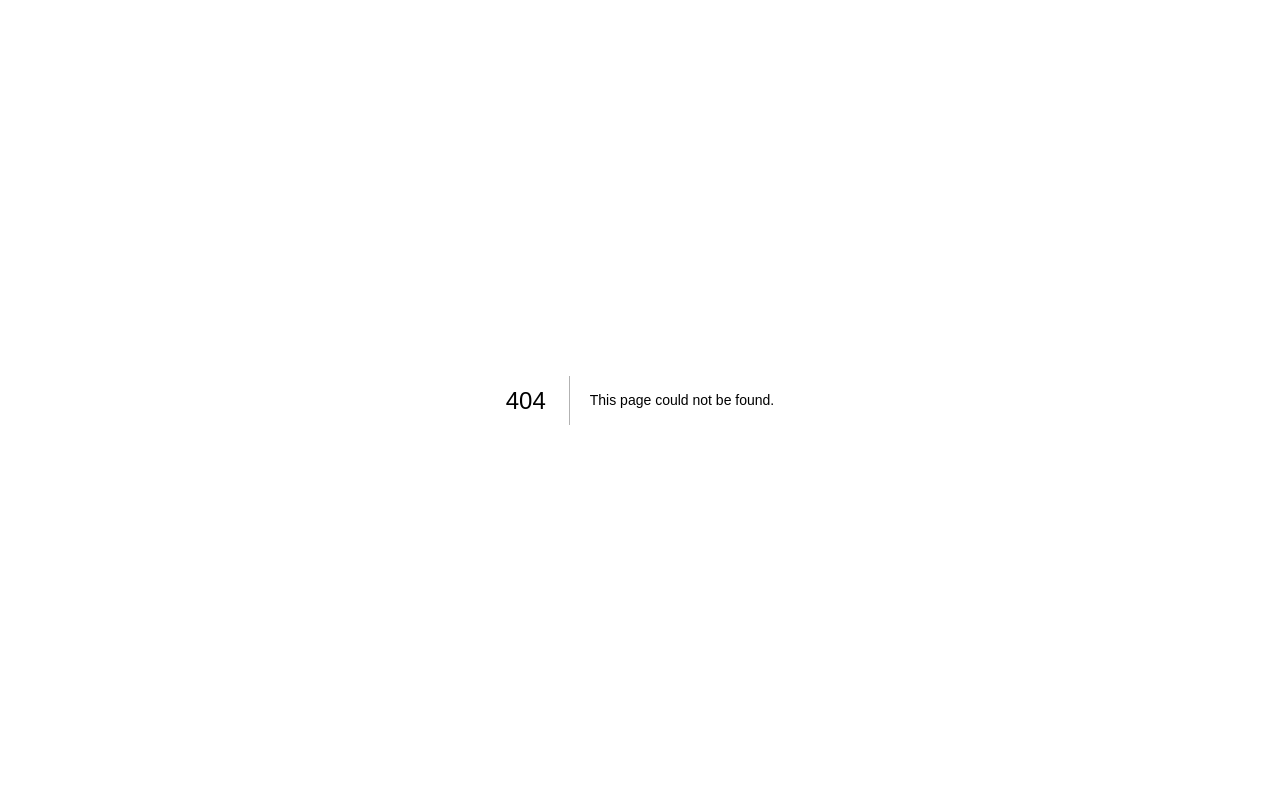
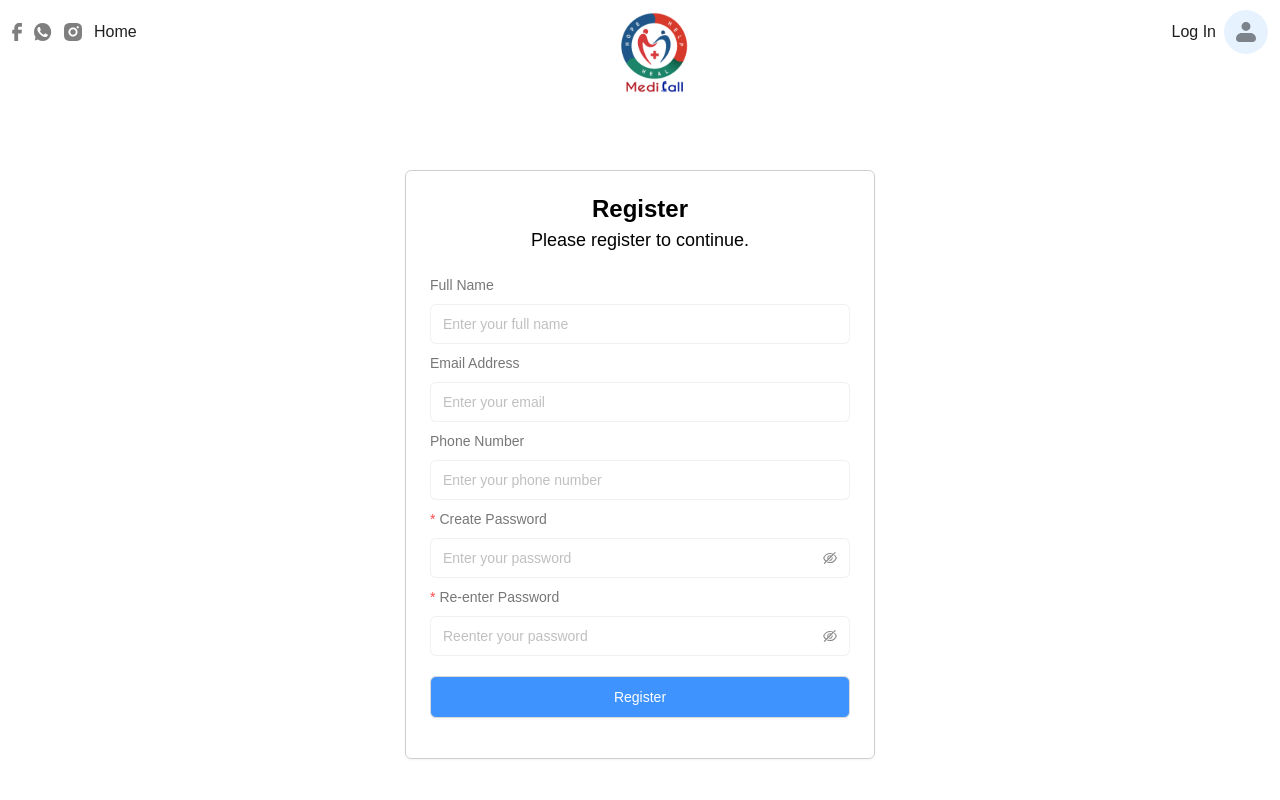
Before and after one commit to sarahahmadmalik/Medical-Academy, a Next.js app: page /RegisterPage in a window 1280 px wide. Before the commit this address had no page. Shown: the top 800 px of the page. Built offline with nearby package versions, Linux system fonts and the light colour scheme.

Commit message:
register

```diff
--- a/components/Login.jsx
+++ b/components/LoginForm.jsx
@@ -1,7 +1,7 @@
 import React from 'react';
 import { Form, Input, Button } from 'antd';
 
-function Login() {
+function LoginForm() {
   const onFinish = (values) => {
     console.log('Form values:', values);
   };
@@ -26,7 +26,7 @@ function Login() {
         </Form.Item>
 
         <Form.Item className="mb-0">
-          <Button className="bg-[#1F5689] py-5  flex w-full items-center justify-center" >
+          <Button className="bg-[#1F5689] google-btn py-5  flex w-full items-center justify-center" >
             Continue with Google
           </Button>
         </Form.Item>
@@ -36,13 +36,14 @@ function Login() {
         </div>
 
         <Form.Item>
-          <Button className="bg-[#D7392B] py-5  flex w-full items-center justify-center text-white hover:text-white" block>
+          <Button className="bg-[#D7392B] login-btn py-5  flex w-full items-center justify-center text-white hover:text-white" block>
             Log In
           </Button>
         </Form.Item>
       </Form>
+
     </div>
   );
 }
 
-export default Login;
+export default LoginForm;
--- /dev/null
+++ b/components/RegisterForm.jsx
@@ -0,0 +1,71 @@
+import React, { useState } from 'react';
+import { Form, Input, Button, message } from 'antd';
+
+function RegisterForm() {
+  const [form] = Form.useForm();
+  const [password, setPassword] = useState('');
+  const [rePassword, setRePassword] = useState('');
+
+  const handlePasswordChange = (event) => {
+    setPassword(event.target.value);
+  };
+
+  const handleRePasswordChange = (event) => {
+    setRePassword(event.target.value);
+  };
+
+  const onFinish = (values) => {
+    console.log('Form values:', values);
+    message.success('Registration successful');
+  };
+
+  const validateRePassword = (_, value) => {
+    if (value && value !== password) {
+      return Promise.reject(new Error('Passwords do not match'));
+    }
+    return Promise.resolve();
+  };
+
+  return (
+    <div className="flex flex-col text-center px-6 py-5 rounded-md shadow-sm w-[470px] border border-[#00000030]">
+      <h2 className="font-[600] text-[24px]">Register</h2>
+      <p className="font-[400] text-[18px]">Please register to continue.</p>
+
+      <Form
+        name="registerForm"
+        onFinish={onFinish}
+        form={form}
+        style={{ marginTop: '20px' }}
+        layout="vertical"
+      >
+        <Form.Item label="Full Name" className="text-[#777777] mb-2" name="fullName">
+          <Input placeholder="Enter your full name" className="border border-[#0000000F] py-2 px-3" />
+        </Form.Item>
+
+        <Form.Item label="Email Address" className="text-[#777777] mb-2" name="email">
+          <Input placeholder="Enter your email" className="border border-[#0000000F] py-2 px-3" />
+        </Form.Item>
+
+        <Form.Item label="Phone Number" className="text-[#777777] mb-2" name="phoneNumber">
+          <Input placeholder="Enter your phone number" className="border border-[#0000000F] py-2 px-3" />
+        </Form.Item>
+
+        <Form.Item label="Create Password" className="text-[#777777] mb-2" name="password" rules={[{ required: true, message: 'Please enter a password' }]}>
+          <Input.Password placeholder="Enter your password" className="border border-[#0000000F] py-2 px-3" onChange={handlePasswordChange} />
+        </Form.Item>
+
+        <Form.Item label="Re-enter Password" className="text-[#777777] mb-2" name="rePassword" rules={[{ required: true, message: 'Please reenter your password' }, { validator: validateRePassword }]}>
+          <Input.Password placeholder="Reenter your password" className="border border-[#0000000F] py-2 px-3" onChange={handleRePasswordChange} />
+        </Form.Item>
+
+        <Form.Item className="my-5">
+          <Button className="bg-[#3F93FF] register-btn py-5  flex w-full items-center justify-center text-white hover:text-white" block htmlType="submit">
+            Register
+          </Button>
+        </Form.Item>
+      </Form>
+    </div>
+  );
+}
+
+export default RegisterForm;
--- /dev/null
+++ b/context/AuthProvider.jsx
@@ -0,0 +1,35 @@
+import { createContext, useContext, useEffect, useState } from 'react';
+
+const AuthContext = createContext();
+
+export function AuthProvider({ children }) {
+  const [user, setUser] = useState(null);
+
+  // useEffect(() => {
+  //   const storedUser = localStorage.getItem('user');
+  //   if (storedUser) {
+  //     setUser(JSON.parse(storedUser));
+  //   }
+  // }, []);
+
+  const login = (userData) => {
+
+    setUser(userData);
+    localStorage.setItem('user', JSON.stringify(userData));
+  };
+
+  const logout = () => {
+    setUser(null);
+    localStorage.removeItem('user');
+  };
+
+  return (
+    <AuthContext.Provider value={{ user, login, logout }}>
+      {children}
+    </AuthContext.Provider>
+  );
+}
+
+export function useAuth() {
+  return useContext(AuthContext);
+}
--- /dev/null
+++ b/pages/Login.jsx
@@ -0,0 +1,15 @@
+import Image from 'next/image'
+import WebHeader from '@/components/WebHeader'
+import WebFooter from '@/components/WebFooter'
+import LoginForm from '@/components/LoginForm'
+export default function Login() {
+  return (
+    <div className="w-full h-full">
+    <WebHeader/>
+    <main className="w-full h-[100vh] flex justify-center items-center py-[3rem] px-3">
+      <LoginForm/>
+    </main>
+    <WebFooter/>
+    </div>
+  )
+}
--- /dev/null
+++ b/pages/RegisterPage.jsx
@@ -0,0 +1,15 @@
+import Image from 'next/image'
+import WebHeader from '@/components/WebHeader'
+import WebFooter from '@/components/WebFooter'
+import RegisterForm from '@/components/RegisterForm'
+export default function Register() {
+  return (
+    <div className="w-full h-full">
+    <WebHeader/>
+    <main className="w-full h-[100vh] flex justify-center items-center py-[3rem] px-3">
+      <RegisterForm/>
+    </main>
+    <WebFooter/>
+    </div>
+  )
+}
--- a/pages/_app.js
+++ b/pages/_app.js
@@ -1,5 +1,10 @@
-import '@/styles/globals.css'
+import '@/styles/globals.css';
+import { AuthProvider } from '../context/AuthProvider';
 
 export default function App({ Component, pageProps }) {
-  return <Component {...pageProps} />
+  return (
+    <AuthProvider>
+      <Component {...pageProps} />
+    </AuthProvider>
+  );
 }
--- a/pages/index.js
+++ b/pages/index.js
@@ -1,15 +1,8 @@
-import Image from 'next/image'
-import WebHeader from '@/components/WebHeader'
-import WebFooter from '@/components/WebFooter'
-import Login from '@/components/Login'
-export default function Home() {
-  return (
-    <div className="w-full h-full">
-    <WebHeader/>
-    <main className="w-full h-[100vh] flex justify-center items-center py-[3rem] px-3">
-      <Login/>
-    </main>
-    <WebFooter/>
-    </div>
+import Login from "./Login";
+
+export default function Index() {
+  return(
+    <Login/>
   )
+
 }
--- a/styles/globals.css
+++ b/styles/globals.css
@@ -17,6 +17,23 @@ html,body{
   color: #777777 !important;
 }
 
-/* .ant-btn{
-  padding: 0px !important;
-} */
+.ant-btn{
+  color:white !important;
+}
+
+.ant-btn:hover{
+  color:white !important;
+}
+
+.login-btn:hover{
+  background: #EB4637 !important;
+  border: 1px solid #EB4637 !important;
+}
+
+.google-btn:hover{
+  background: #2C78BF !important;
+}
+
+.register-btn:hover{
+  background: #357EDB !important;
+}
```
